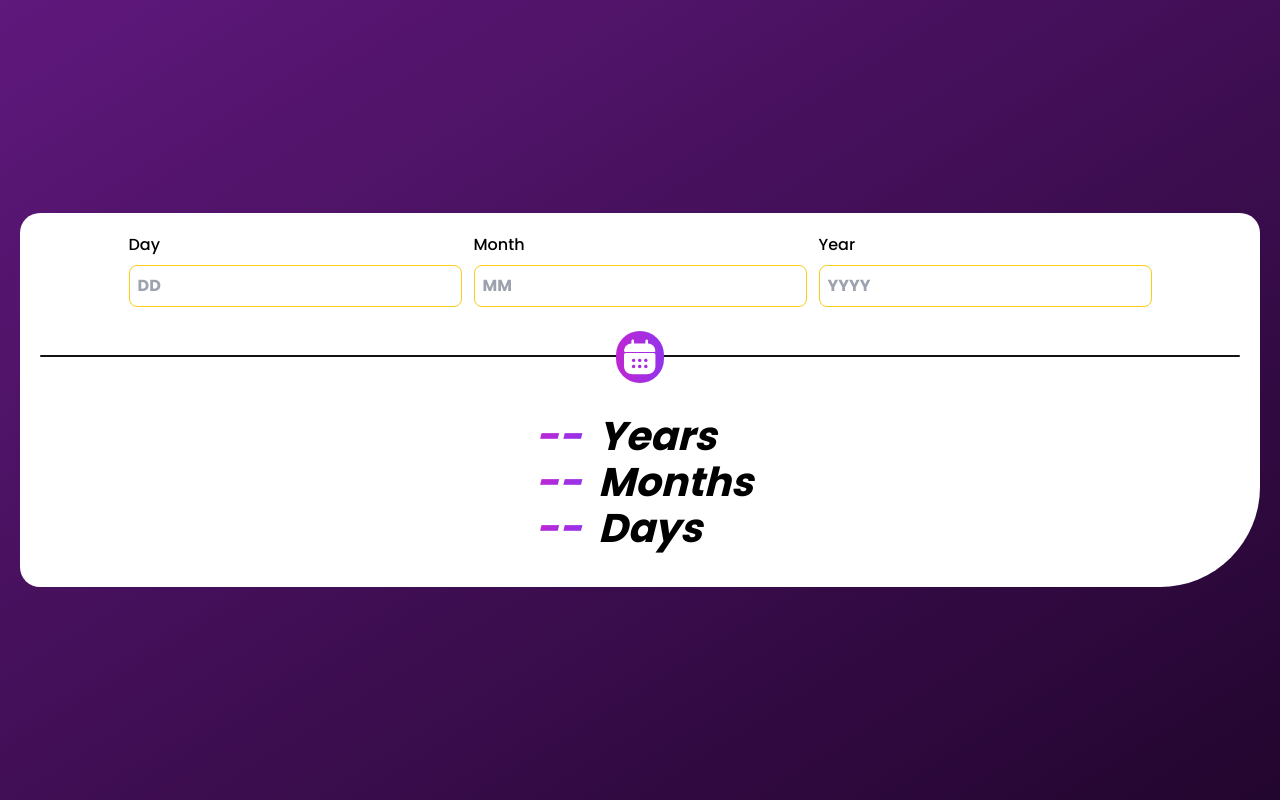
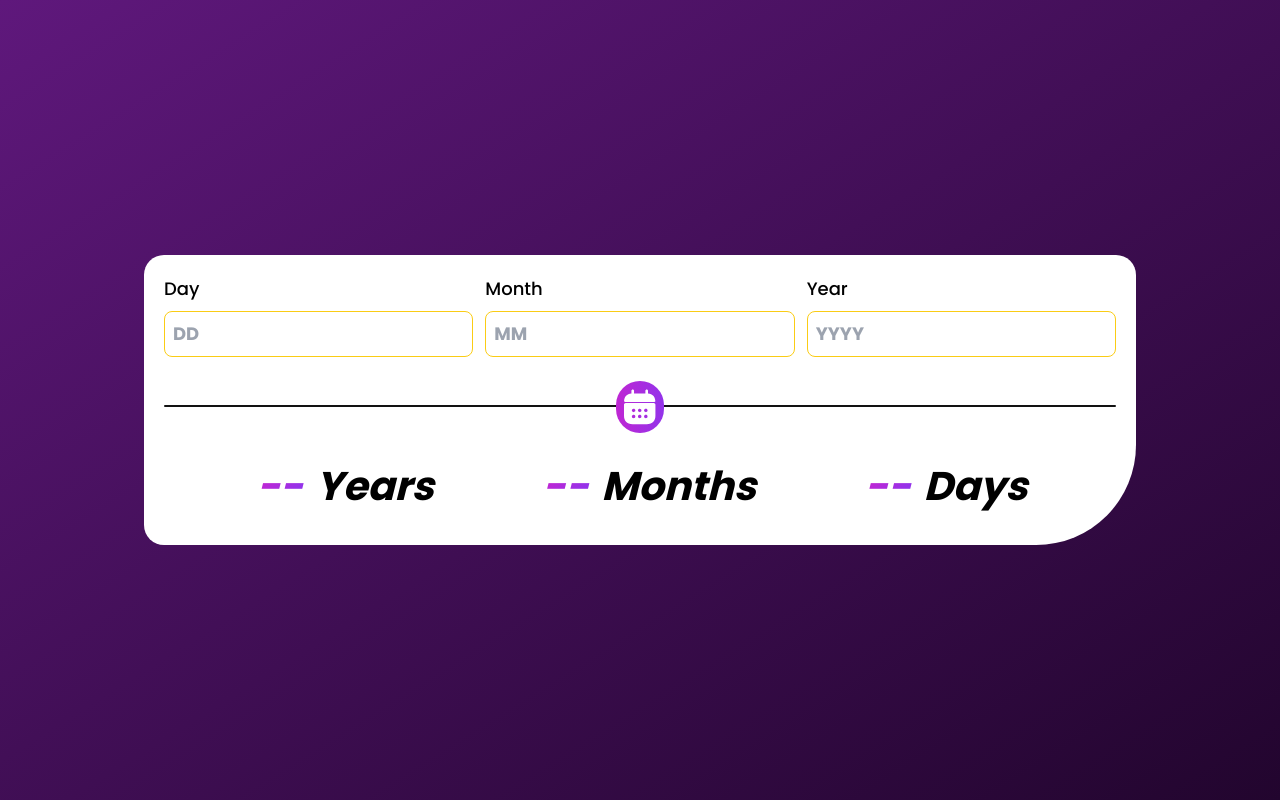
Before and after one commit to danzBraham/age-calculator, a website: page index.html in a window 1280 px wide. Drawn offline with Linux system fonts and the light colour scheme.

Commit message:
style: adjust layout for tablet and laptop displays

```diff
--- a/index.html
+++ b/index.html
@@ -12,10 +12,12 @@
       class="flex h-screen items-center justify-center bg-gradient-to-br from-[#5F187C] to-[#22052E] p-5"
     >
       <div
-        class="flex w-full flex-col gap-12 overflow-hidden rounded-bl-[20px] rounded-br-[100px] rounded-tl-[20px] rounded-tr-[20px] bg-white p-5"
+        class="flex w-full flex-col gap-12 overflow-hidden rounded-bl-[20px] rounded-br-[100px] rounded-tl-[20px] rounded-tr-[20px] bg-white p-5 tablet:w-3/5 laptop:w-4/5"
       >
         <!-- Date Input -->
-        <div class="flex items-center justify-center gap-3 text-base">
+        <div
+          class="flex items-center justify-center gap-3 text-base laptop:text-lg"
+        >
           <div class="relative flex flex-col gap-2">
             <label id="day-label" for="day-input" class="font-medium"
               >Day</label
@@ -25,7 +27,7 @@
               type="text"
               maxlength="2"
               placeholder="DD"
-              class="date w-full rounded-lg border p-2 font-bold required:border-yellow-400 valid:border-green-400 focus:border-violet-400 focus:outline-none"
+              class="date w-full rounded-lg border p-2 font-bold required:border-yellow-400 valid:border-green-400 focus:border-violet-400 focus:outline-none focus:ring-1 focus:ring-violet-400"
               required
             />
             <p
@@ -44,7 +46,7 @@
               type="text"
               maxlength="2"
               placeholder="MM"
-              class="date w-full rounded-lg border p-2 font-bold required:border-yellow-400 valid:border-green-400 focus:border-violet-400 focus:outline-none"
+              class="date w-full rounded-lg border p-2 font-bold required:border-yellow-400 valid:border-green-400 focus:border-violet-400 focus:outline-none focus:ring-1 focus:ring-violet-400"
               required
             />
             <p
@@ -63,7 +65,7 @@
               type="text"
               maxlength="4"
               placeholder="YYYY"
-              class="date w-full rounded-lg border p-2 font-bold required:border-yellow-400 valid:border-green-400 focus:border-violet-400 focus:outline-none"
+              class="date w-full rounded-lg border p-2 font-bold required:border-yellow-400 valid:border-green-400 focus:border-violet-400 focus:outline-none focus:ring-1 focus:ring-violet-400"
               required
             />
             <p
@@ -98,12 +100,12 @@
         </div>
         <!-- Age -->
         <div
-          class="m-auto flex flex-col justify-center pb-4 pt-2 text-[40px] font-bold italic leading-[46px]"
+          class="m-auto flex flex-col justify-center pb-4 pt-2 text-[40px] font-bold italic leading-[46px] laptop:w-full laptop:flex-row laptop:justify-evenly laptop:gap-4"
         >
           <h2>
             <span
               id="age-years"
-              class="bg-gradient-to-br from-[#C026D3] from-30% to-[#9433EA] to-70% bg-clip-text px-2 text-transparent"
+              class="bg-gradient-to-br from-[#C026D3] from-30% to-[#9433EA] to-70% bg-clip-text px-2 text-transparent laptop:px-1"
               >--</span
             >
             Years
@@ -111,7 +113,7 @@
           <h2>
             <span
               id="age-months"
-              class="bg-gradient-to-br from-[#C026D3] from-30% to-[#9433EA] to-70% bg-clip-text px-2 text-transparent"
+              class="bg-gradient-to-br from-[#C026D3] from-30% to-[#9433EA] to-70% bg-clip-text px-2 text-transparent laptop:px-1"
               >--</span
             >
             Months
@@ -119,7 +121,7 @@
           <h2>
             <span
               id="age-days"
-              class="bg-gradient-to-br from-[#C026D3] from-30% to-[#9433EA] to-70% bg-clip-text px-2 text-transparent"
+              class="bg-gradient-to-br from-[#C026D3] from-30% to-[#9433EA] to-70% bg-clip-text px-2 text-transparent laptop:px-1"
               >--</span
             >
             Days
--- a/js/script.js
+++ b/js/script.js
@@ -57,6 +57,7 @@ function addError(label, input, message) {
   input.classList.remove("valid:border-green-400");
   input.classList.remove("required:border-yellow-400");
   input.classList.remove("focus:border-violet-400");
+  input.classList.remove("focus:ring-violet-400");
   label.classList.add("error");
   input.classList.add("not-valid");
   message.classList.add("pop-error");
@@ -66,6 +67,7 @@ function removeError(label, input, message) {
   input.classList.add("valid:border-green-400");
   input.classList.add("required:border-yellow-400");
   input.classList.add("focus:border-violet-400");
+  input.classList.add("focus:ring-violet-400");
   label.classList.remove("error");
   input.classList.remove("not-valid");
   message.classList.remove("pop-error");
--- a/src/input.css
+++ b/src/input.css
@@ -11,7 +11,7 @@
 }
 
 .not-valid {
-  @apply border-red-500 focus:border-red-500;
+  @apply border-red-500 text-red-500 focus:ring-red-500;
 }
 
 .pop-error {
```
Also changed, not shown: css/style.css.
